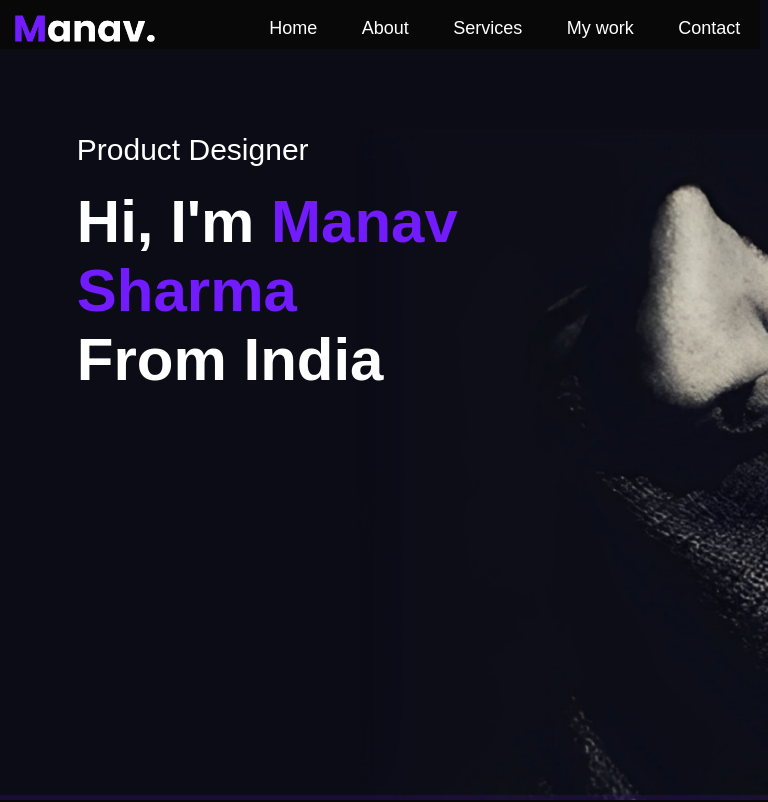
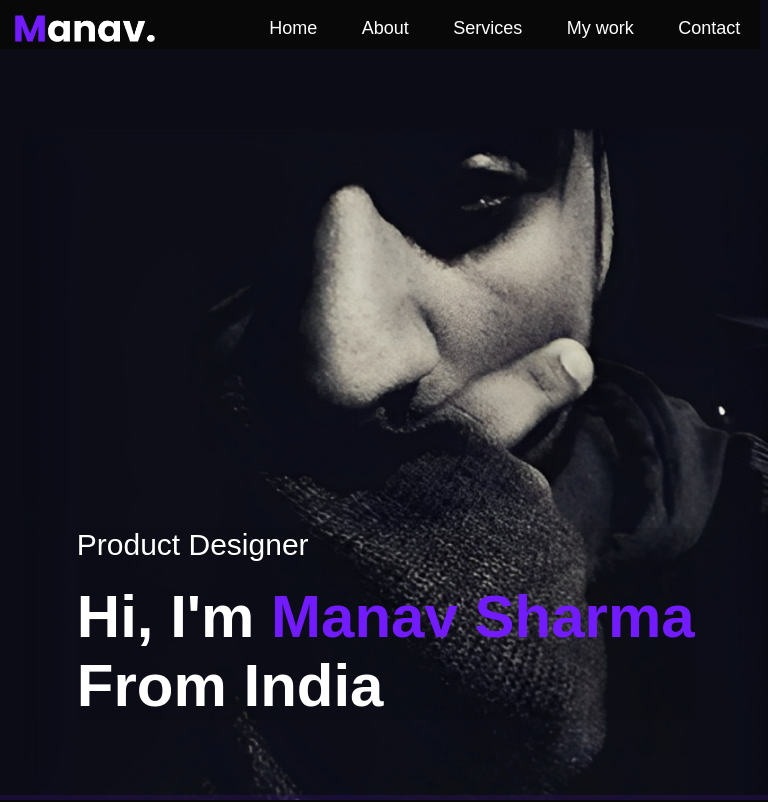
Before and after one commit to manav027/Portfolio, a plain HTML site: page index.html in a window 768 px wide. Shown: the top 802 px of the page. Drawn offline with Linux system fonts and the light colour scheme.

Commit message:
did some css changes

```diff
--- a/index.html
+++ b/index.html
@@ -27,8 +27,6 @@
       </script>
   </head>
   <body>
-    <div id="header">
-      <div class="container">
     <nav>
       <img src="images/logo.png" class="logo" />
       <ul id="sidemenu">
@@ -41,6 +39,8 @@
       </ul>
       <i class="fa fa-solid fa-bars" onclick="openmenu()"></i>
     </nav>
+    <div id="header">
+      <div class="container">
         <div class="header-text">
           <p>Product Designer</p>
           <h1>
--- a/style.css
+++ b/style.css
@@ -14,7 +14,8 @@ body{
     height: 100vh;
     background-image: url(images/background.png);
     background-size: cover;
-    background-position: center;
+    background-position: right;
+    background-repeat: no-repeat;
 }
 .container{
     padding: 10px 10%;
@@ -330,12 +331,26 @@ nav .fa{
 #bars{
     display: none !important;
 }
+@media only screen and (min-width: 601px) and (max-width: 1024px){
+    #header{
+        position: relative;
+    }
+
+    .header-text{
+        position: absolute;
+        bottom: 10%;
+        background-color: rgba(0,0,0,0.1);
+
+    }
+}
 @media only screen and (max-width: 600px){
     #header{
         background-image: url(images/phone-background.png);
+        position: relative;
     }
     .header-text{
-        margin-top: 100%;
+       position: absolute;
+       bottom: 10%;
         font-size: 16px;
     }
     .header-text h1{
```
Lines whose indentation alone changed are shown as unchanged.
